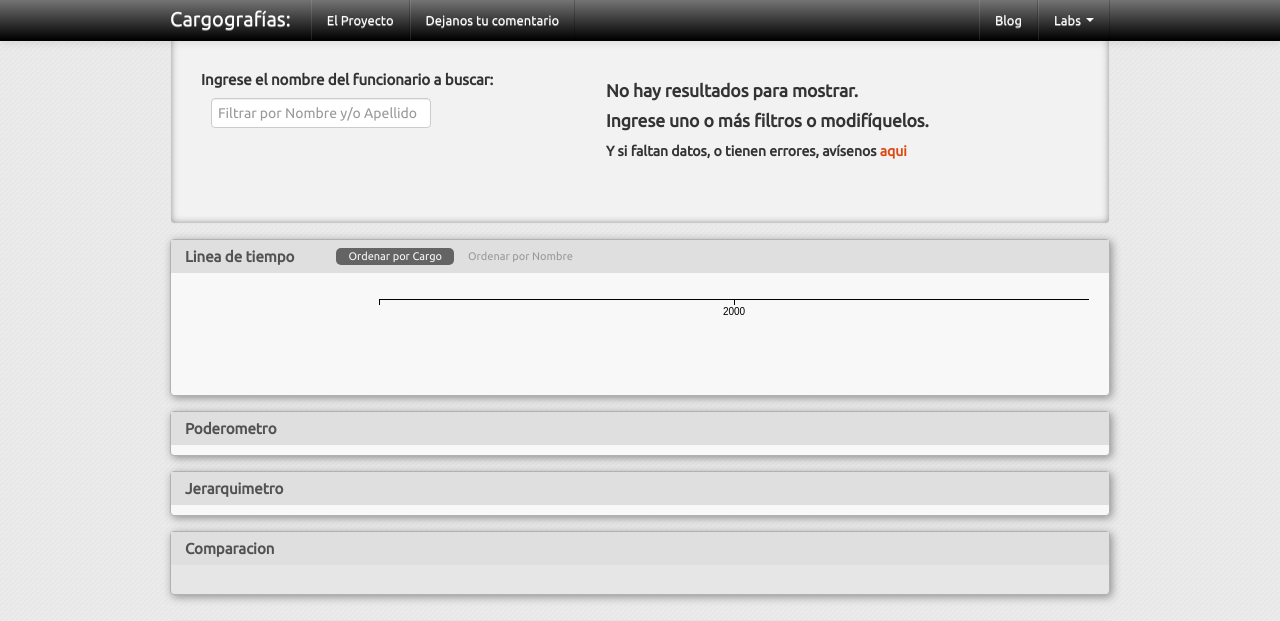
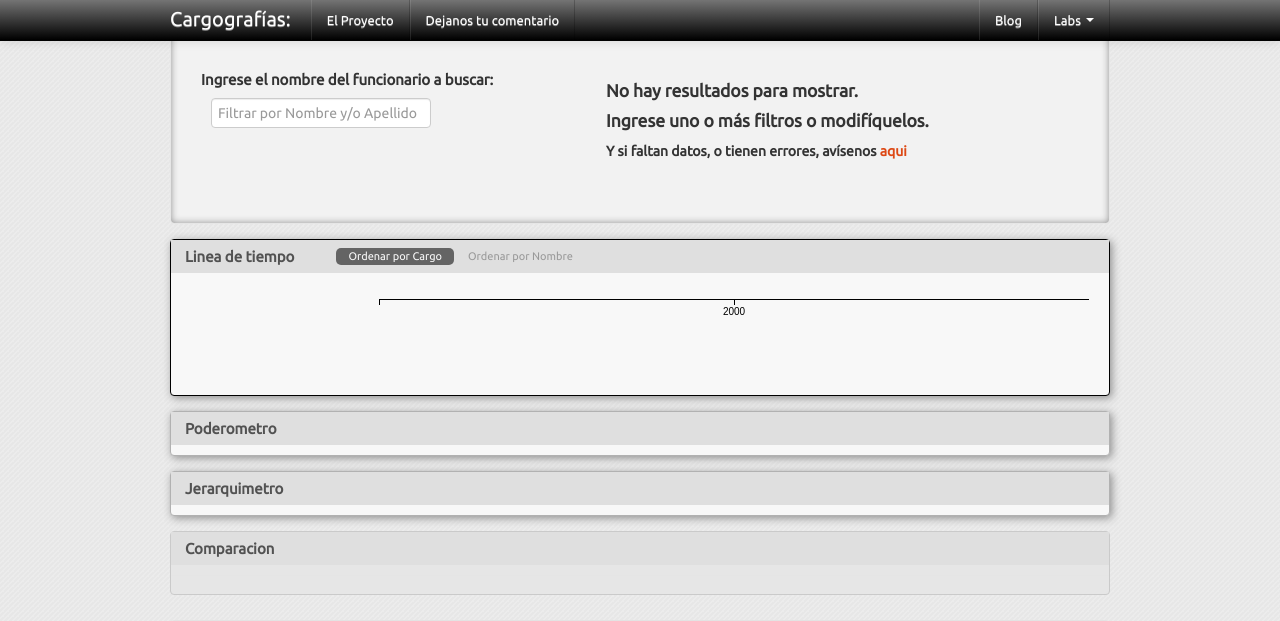
Before and after one commit to cargografias-team/cargografias, a PHP site: page / in a window 1280 px wide. Shown: the top 621 px of the page. Run offline with PHP 8.4, Linux system fonts and the light colour scheme; some libraries are stand-ins or nearby versions.

Commit message:
Resaltado de la timeline

```diff
--- a/web/angular/partials/linea.html
+++ b/web/angular/partials/linea.html
@@ -1,4 +1,4 @@
-<div class="row">
+<div class="row" id="linea-de-tiempo">
 	<div class="accordion-group">
 		<div class="alert-error accordion-heading alert ">
 			<h3 class="titulo-tab" style="float:left">Linea de tiempo</h3>
--- a/web/css/publico.css
+++ b/web/css/publico.css
@@ -104,6 +104,13 @@ blockquote p {
 
 #comparador .accordion-group{
 	background-color: #E6E6E6;
+	-moz-box-shadow:    0 0 0px ;
+   -webkit-box-shadow:  0 0 0px ;
+   box-shadow:          0 0 0px ;
+	border-color: #CACACA;
+
+
+
 }
 
 .accordion-group .alert{
@@ -129,6 +136,12 @@ blockquote p {
    box-shadow:         inset 0 0 7px #8F8F8F;
    padding-top: 30px;
 }
+
+#linea-de-tiempo .accordion-group{
+	color:black;
+	border-color:black;
+}
+
 
 
 
```
